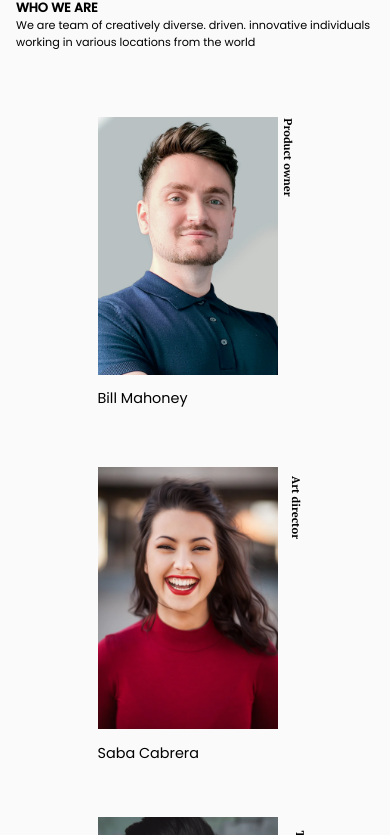
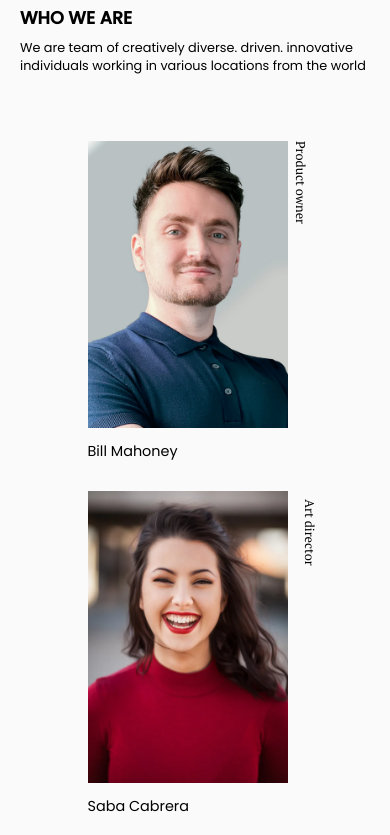
Before and after one commit to ugwustanley/team-page, a plain HTML site: page index.html in a window 390 px wide. Shown: the part 103-938 px from the top of the page. Drawn offline with Linux system fonts and the light colour scheme.

Commit message:
second commit on team page project

```diff
--- a/index.html
+++ b/index.html
@@ -7,7 +7,7 @@
     <link rel="stylesheet" href="./style.css">
     <!--google font-->
     <link rel="preconnect" href="https://fonts.gstatic.com">
-    <link href="https://fonts.googleapis.com/css2?family=PT+Serif:wght@700&family=Poppins:wght@300;400;500&display=swap" rel="stylesheet">
+    <link href="https://fonts.googleapis.com/css2?family=PT+Serif:wght@700;500;&family=Poppins:wght@300;400;500&display=swap" rel="stylesheet">
     <title>css grid practice</title>
 </head>
 <body>
--- a/style.scss
+++ b/style.scss
@@ -22,6 +22,7 @@ body{
     }
     @media screen and (max-width:400px) {
         justify-items: start;
+        margin-top:1.7rem;
     }
     &__section1{
         max-width: 400px;
@@ -29,13 +30,12 @@ body{
         .intro__heading{
             font-family: PT Serif;
             font-size: 2.1rem;
-            @media screen and (max-width:400px) {
-                font-size:1.6rem;
-            }
-        }
+
     }
+
+}
     &__section2{
-         max-width: 400px;
+         max-width: 380px;
          margin-left: 40px;
          margin-top: 10px;
          @media screen and (max-width:930px) {
@@ -45,20 +45,20 @@ body{
          }
          @media screen and (max-width:400px) {
             text-align:left;
+            padding-left: 4px;
         }
         .intro__descheading{
             font-family: poppins;
             font-size: 1.1rem;
-            @media screen and (max-width:400px) {
-                font-size: .8rem;
-            }
+
         }
         .intro__desc{
             font-family: poppins;
             font-weight: 400;
-            font-size: .8rem;
+            font-size: 1rem;
+            padding-top: .5rem;
             @media screen and (max-width:400px) {
-                font-size: .7rem;
+                font-size: .8rem;
             }
         }
     }
@@ -75,7 +75,7 @@ body{
         grid-gap:2rem 4rem;
         margin: 100px 0;
     }
-    @media screen and (max-width:510px) {
+    @media screen and (max-width:530px) {
         grid-template-columns: 1fr;
         grid-gap:0rem;
     }
@@ -87,7 +87,7 @@ body{
         width:220px;
         height:350px;
         @media screen and (max-width:930px) {
-           width:180px;
+           width:200px;
         }
         @media screen and (max-width:400px) {
             margin-right: 15px;
@@ -96,7 +96,7 @@ body{
             @media screen and (max-width:930px) {
                 justify-self: end;
             }
-            @media screen and (max-width:510px) {
+            @media screen and (max-width:530px) {
                 justify-self: center;
             }
         }
@@ -105,7 +105,7 @@ body{
                 justify-self: start;
                 transform: translateY(60px);
             }
-            @media screen and (max-width:510px) {
+            @media screen and (max-width:530px) {
                 justify-self: center;
                 transform: translateY(0px);
             }
@@ -122,9 +122,9 @@ body{
             display:inline-block;
             transform: rotate(90deg);
             @media screen and (max-width:400px) {
-                font-size: .7rem;
+                font-size: .8rem;
                 top:33px;
-                right: -50px;
+                right: -55px;
             }
         }
         &__name{
@@ -159,6 +159,11 @@ body{
 .footer{
     text-align: center;
     font-family: poppins;
-    font-size: .8rem;
+    font-size: .9rem;
+    font-weight: 600;
     padding:2rem 0;
+    @media screen and (max-width:400px){
+        padding-top: 0rem;
+        font-size: .7rem;
+    }
 }
```
Also changed, not shown: style.css, 1 other file.
